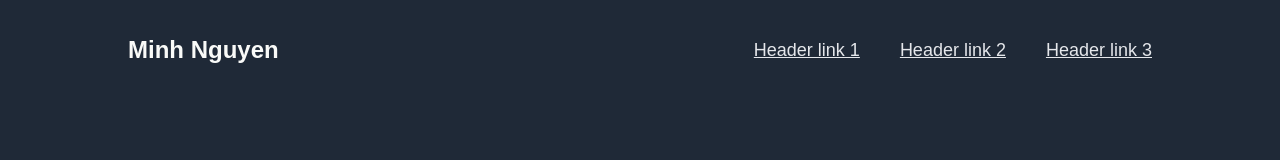
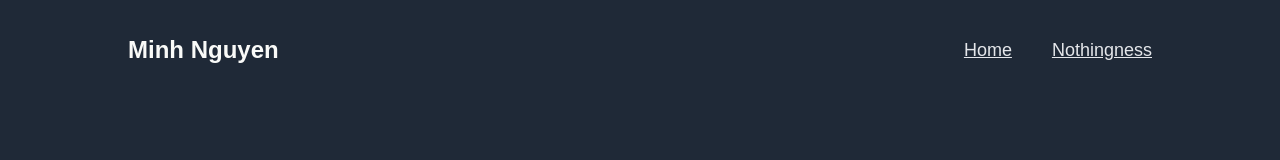
Before and after one commit to MinhNhat0201/landing-page, a plain HTML site: page index.html in a window 1280 px wide. Shown: the top 160 px of the page. Drawn offline with Linux system fonts and the light colour scheme.

Commit message:
Changing label name for links on index.html

```diff
--- a/index.html
+++ b/index.html
@@ -13,9 +13,8 @@
     <header>
         <h1>Minh Nguyen</h1>
         <div class="header-links">
-            <a href="...">Header link 1</a>
-            <a href="...">Header link 2</a>
-            <a href="...">Header link 3</a>
+            <a href="...">Home</a>
+            <a href="...">Nothingness</a>
         </div>
     </header>
     <section class="hero">
```
